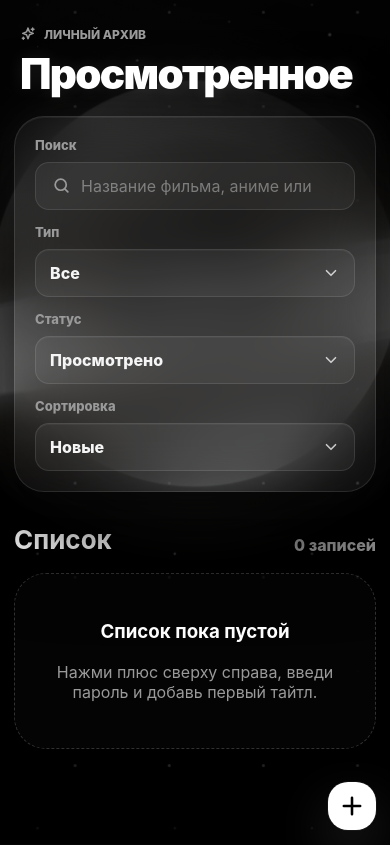
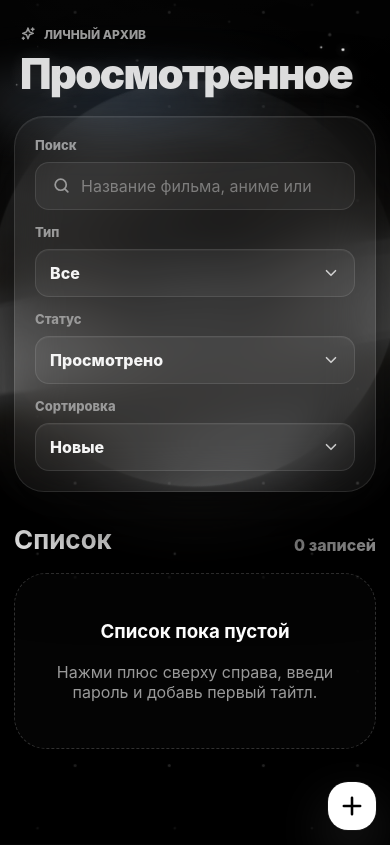
Before and after one commit to yadobr1337/me, a website: page index.html in a window 390 px wide. Drawn offline with Linux system fonts and the light colour scheme; no server answers.

Commit message:
Add cosmic particle title effect

```diff
--- a/index.html
+++ b/index.html
@@ -5,7 +5,7 @@
     <meta name="viewport" content="width=device-width, initial-scale=1.0" />
     <title>ProsmotriByDobr1</title>
     <link rel="icon" type="image/svg+xml" href="favicon.svg?v=20260427-blackhole" />
-    <link rel="stylesheet" href="styles.css?v=20260427-dropdownfilters" />
+    <link rel="stylesheet" href="styles.css?v=20260427-cosmictitle" />
   </head>
   <body>
     <div class="space-bg" aria-hidden="true">
@@ -35,13 +35,31 @@
           </svg>
           Личный архив
         </p>
-        <h1 class="glitch-title" data-text="Просмотренное" aria-label="Просмотренное">
-          <span class="glitch-text">Просмотренное</span>
-          <span class="glitch-layer glitch-rgb-red" aria-hidden="true">Просмотренное</span>
-          <span class="glitch-layer glitch-rgb-blue" aria-hidden="true">Просмотренное</span>
-          <span class="glitch-layer glitch-slice glitch-slice-top" aria-hidden="true">Просмотренное</span>
-          <span class="glitch-layer glitch-slice glitch-slice-mid" aria-hidden="true">Просмотренное</span>
-          <span class="glitch-layer glitch-slice glitch-slice-bottom" aria-hidden="true">Просмотренное</span>
+        <h1 class="cosmic-title" data-text="Просмотренное" aria-label="Просмотренное">
+          <span class="cosmic-title-glow" aria-hidden="true"></span>
+          <span class="cosmic-title-text">Просмотренное</span>
+          <span class="cosmic-title-particles" aria-hidden="true">
+            <span style="--x: 4%; --y: 78%; --shift-x: 12px; --end-y: -92px; --size: 2px; --duration: 4.2s; --delay: 0.1s"></span>
+            <span style="--x: 11%; --y: 22%; --shift-x: -18px; --end-y: -74px; --size: 3px; --duration: 6.4s; --delay: 0.7s"></span>
+            <span style="--x: 18%; --y: 64%; --shift-x: 26px; --end-y: -116px; --size: 2px; --duration: 5.8s; --delay: 1.2s"></span>
+            <span style="--x: 24%; --y: 40%; --shift-x: -10px; --end-y: -88px; --size: 1px; --duration: 4.9s; --delay: 0.4s"></span>
+            <span style="--x: 30%; --y: 86%; --shift-x: 20px; --end-y: -130px; --size: 2px; --duration: 7.2s; --delay: 1.7s"></span>
+            <span style="--x: 36%; --y: 16%; --shift-x: -24px; --end-y: -68px; --size: 2px; --duration: 5.1s; --delay: 2.1s"></span>
+            <span style="--x: 42%; --y: 58%; --shift-x: 16px; --end-y: -104px; --size: 3px; --duration: 6.8s; --delay: 0.9s"></span>
+            <span style="--x: 48%; --y: 30%; --shift-x: -14px; --end-y: -96px; --size: 1px; --duration: 4.4s; --delay: 1.5s"></span>
+            <span style="--x: 54%; --y: 76%; --shift-x: 22px; --end-y: -120px; --size: 2px; --duration: 6.1s; --delay: 0.2s"></span>
+            <span style="--x: 60%; --y: 46%; --shift-x: -28px; --end-y: -82px; --size: 2px; --duration: 5.6s; --delay: 2.4s"></span>
+            <span style="--x: 66%; --y: 84%; --shift-x: 18px; --end-y: -128px; --size: 3px; --duration: 7.6s; --delay: 1.1s"></span>
+            <span style="--x: 72%; --y: 18%; --shift-x: -16px; --end-y: -78px; --size: 1px; --duration: 4.7s; --delay: 0.6s"></span>
+            <span style="--x: 78%; --y: 62%; --shift-x: 24px; --end-y: -108px; --size: 2px; --duration: 6.9s; --delay: 1.9s"></span>
+            <span style="--x: 84%; --y: 34%; --shift-x: -12px; --end-y: -90px; --size: 2px; --duration: 5.2s; --delay: 0.3s"></span>
+            <span style="--x: 90%; --y: 72%; --shift-x: 20px; --end-y: -114px; --size: 3px; --duration: 7.1s; --delay: 2.2s"></span>
+            <span style="--x: 96%; --y: 26%; --shift-x: -22px; --end-y: -84px; --size: 1px; --duration: 4.8s; --delay: 1.4s"></span>
+            <span style="--x: 14%; --y: 92%; --shift-x: 28px; --end-y: -136px; --size: 1px; --duration: 7.8s; --delay: 2.7s"></span>
+            <span style="--x: 39%; --y: 8%; --shift-x: -20px; --end-y: -64px; --size: 2px; --duration: 5.4s; --delay: 0.8s"></span>
+            <span style="--x: 69%; --y: 96%; --shift-x: 14px; --end-y: -144px; --size: 1px; --duration: 6.6s; --delay: 1.6s"></span>
+            <span style="--x: 88%; --y: 50%; --shift-x: -26px; --end-y: -98px; --size: 2px; --duration: 5.9s; --delay: 2.9s"></span>
+          </span>
         </h1>
       </div>
       <button class="icon-button add-button" id="openAdd" type="button" aria-label="Добавить">
--- a/styles.css
+++ b/styles.css
@@ -428,6 +428,61 @@ p {
   animation-delay: 180ms;
 }
 
+.cosmic-title {
+  position: relative;
+  isolation: isolate;
+  display: inline-grid;
+  margin: 0;
+  color: #fff;
+  font-size: clamp(58px, 8vw, 96px);
+  font-weight: 900;
+  line-height: 0.95;
+  letter-spacing: -0.055em;
+  text-shadow:
+    0 0 18px rgba(255, 255, 255, 0.14),
+    0 28px 84px rgba(255, 255, 255, 0.12);
+}
+
+.cosmic-title-text {
+  position: relative;
+  z-index: 3;
+  grid-area: 1 / 1;
+  animation: cosmicTitlePulse 3s ease-in-out infinite;
+}
+
+.cosmic-title-glow {
+  position: absolute;
+  inset: -18% -8%;
+  z-index: 1;
+  border-radius: 999px;
+  background: linear-gradient(90deg, rgba(255, 255, 255, 0.32), rgba(111, 177, 255, 0.42), transparent 76%);
+  filter: blur(28px);
+  opacity: 0.26;
+  mix-blend-mode: screen;
+  animation: cosmicTitleGlow 6s ease-in-out infinite alternate;
+}
+
+.cosmic-title-particles {
+  position: absolute;
+  inset: -22% -4% -18%;
+  z-index: 4;
+  overflow: hidden;
+  pointer-events: none;
+}
+
+.cosmic-title-particles span {
+  position: absolute;
+  left: var(--x);
+  top: var(--y);
+  width: var(--size);
+  height: var(--size);
+  border-radius: 50%;
+  background: #fff;
+  box-shadow: 0 0 10px rgba(255, 255, 255, 0.86);
+  opacity: 0;
+  animation: cosmicTitleParticle var(--duration) ease-in-out var(--delay) infinite;
+}
+
 h2 {
   margin-bottom: 0;
   color: #fff;
@@ -1462,6 +1517,51 @@ input[type="range"] {
   }
 }
 
+@keyframes cosmicTitlePulse {
+  0%,
+  100% {
+    opacity: 0.42;
+    filter: brightness(0.88);
+  }
+
+  50% {
+    opacity: 1;
+    filter: brightness(1.22);
+  }
+}
+
+@keyframes cosmicTitleGlow {
+  0% {
+    opacity: 0.18;
+    transform: translate3d(0, -30px, 0) scaleX(0.92);
+  }
+
+  50% {
+    opacity: 0.58;
+  }
+
+  100% {
+    opacity: 0.24;
+    transform: translate3d(0, 30px, 0) scaleX(1.08);
+  }
+}
+
+@keyframes cosmicTitleParticle {
+  0% {
+    opacity: 0;
+    transform: translate3d(0, 0, 0) scale(0.75);
+  }
+
+  35% {
+    opacity: 1;
+  }
+
+  100% {
+    opacity: 0;
+    transform: translate3d(var(--shift-x), var(--end-y), 0) scale(1.35);
+  }
+}
+
 @keyframes introSlide {
   from {
     opacity: 0;
@@ -1614,7 +1714,8 @@ input[type="range"] {
     align-items: flex-start;
   }
 
-  .glitch-title {
+  .glitch-title,
+  .cosmic-title {
     font-size: 56px;
   }
 
@@ -1726,10 +1827,20 @@ input[type="range"] {
     padding-bottom: 22px;
   }
 
-  .glitch-title {
+  .glitch-title,
+  .cosmic-title {
     max-width: 100%;
     font-size: clamp(34px, 14vw, 42px);
     letter-spacing: -0.04em;
+  }
+
+  .cosmic-title-glow {
+    inset: -24% -10%;
+    filter: blur(20px);
+  }
+
+  .cosmic-title-particles {
+    inset: -28% -6% -20%;
   }
 
   .add-button {
```
